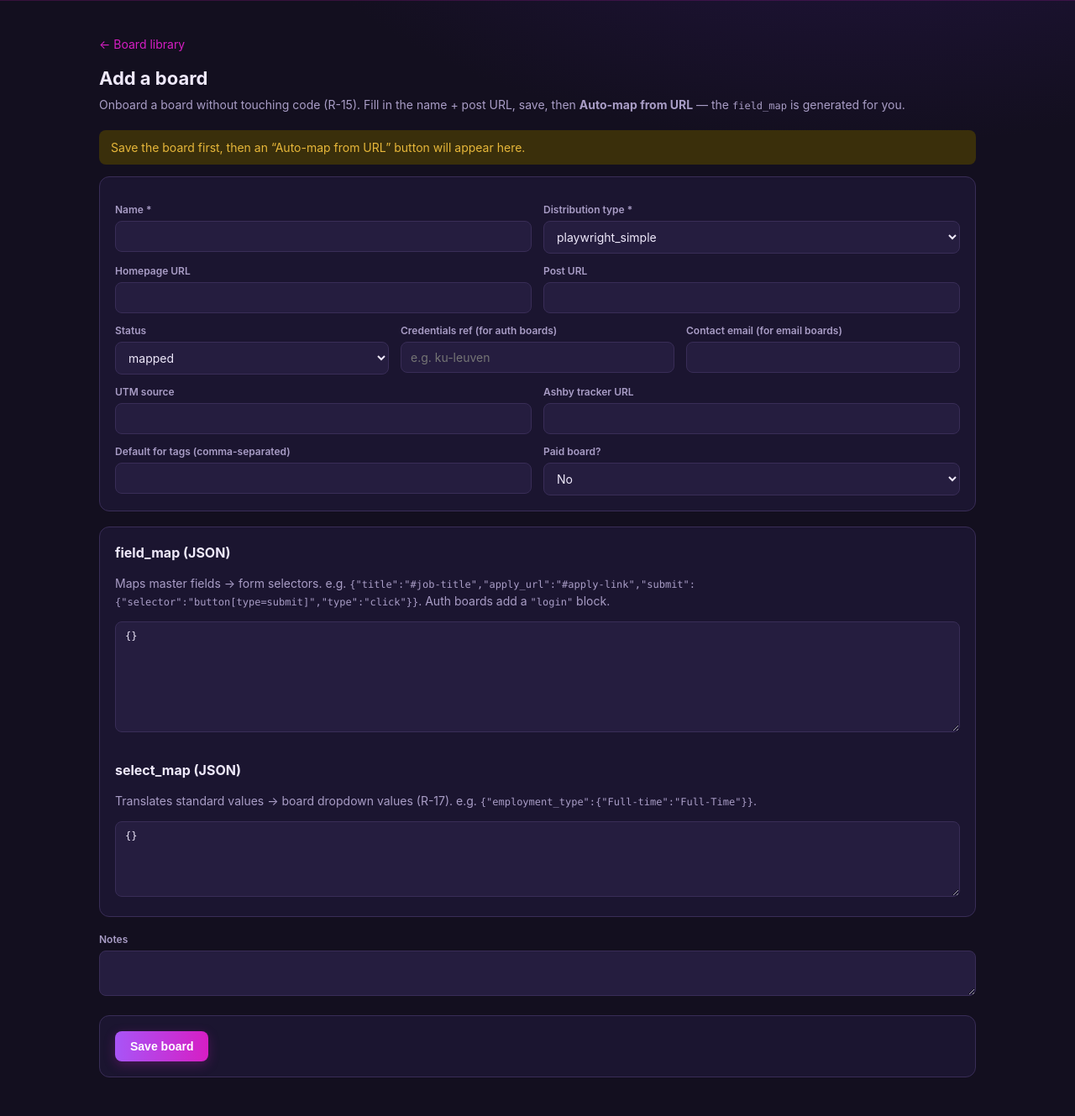
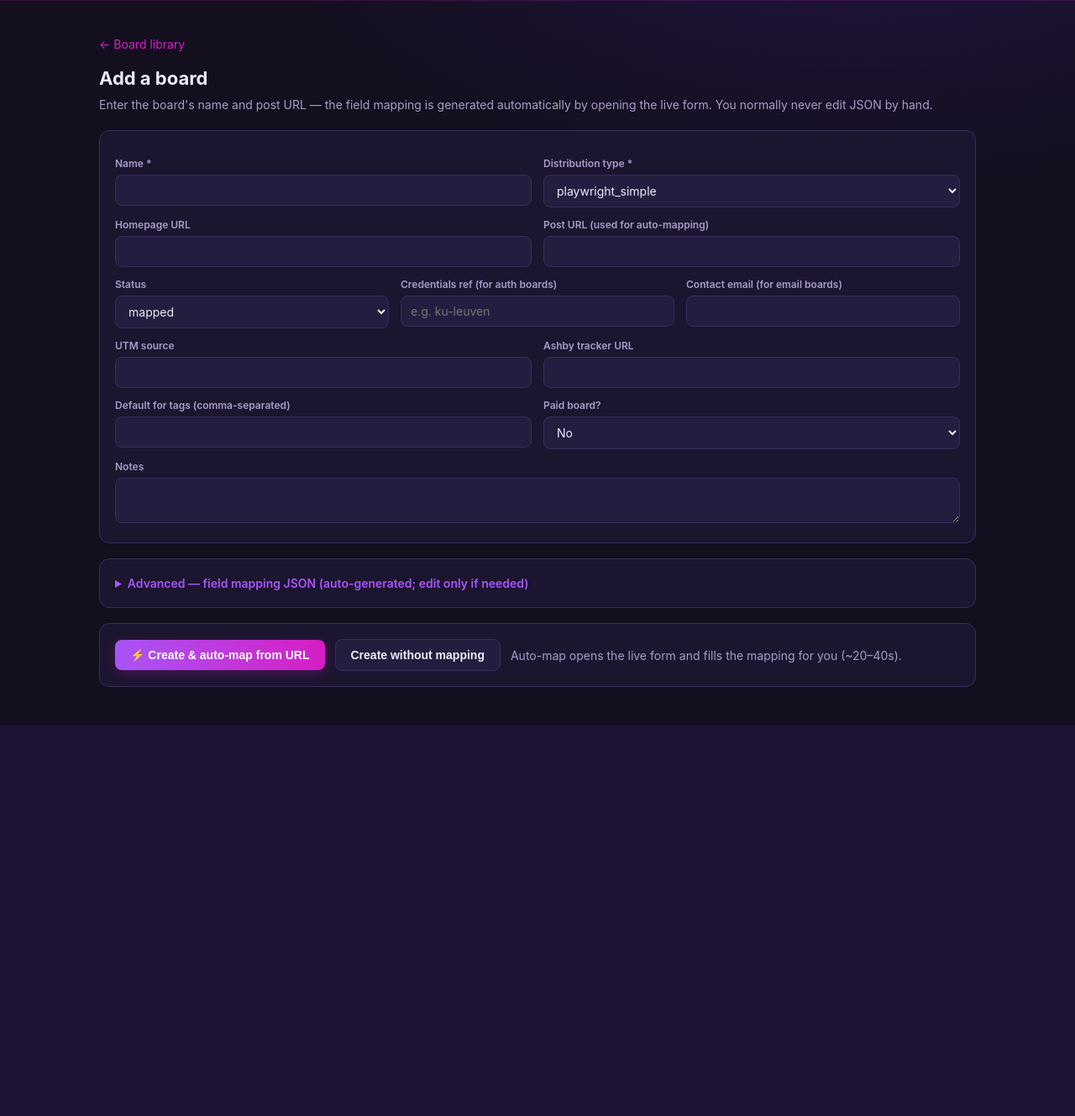
Before and after one commit to nadiachamana/marble-jobs, a FastAPI app: page /boards/new in a window 1280 px wide. Shown: the part 50-1379 px from the top of the page at 84% size. After the commit the page ends 914 px from the top, so only its background shows below. Run offline with FastAPI, Linux system fonts and the light colour scheme.

Commit message:
Make board onboarding URL-first: one-click Create & auto-map
The Add-board form led with raw field_map/select_map JSON, which contradicted
the automatic mapping. Now JSON is collapsed under an Advanced section (manual
override only), and the primary action is "Create & auto-map from URL" — saves
the board then inspects the live form and fills the mapping in one step.

Co-Authored-By: Claude Opus 4.8 (1M context) <noreply@anthropic.com>

```diff
--- a/app/templates/board_form.html
+++ b/app/templates/board_form.html
@@ -3,7 +3,8 @@
 {% block content %}
 <p><a href="/boards">← Board library</a></p>
 <h1>{{ 'Edit board' if board else 'Add a board' }}</h1>
-<p class="sub">Onboard a board without touching code (R-15). Fill in the name + post URL, save, then <strong>Auto-map from URL</strong> — the <span class="mono">field_map</span> is generated for you.</p>
+<p class="sub">Enter the board's name and post URL — the field mapping is generated
+automatically by opening the live form. You normally never edit JSON by hand.</p>
 
 {% if request.query_params.get('msg') %}
 <div class="flash" style="background:#1f3a2a;color:var(--green)">{{ request.query_params.get('msg') }}</div>
@@ -11,11 +12,9 @@
 
 {% if board %}
 <form method="post" action="/boards/{{ board.id }}/automap" style="margin-bottom:14px">
-  <button class="btn" type="submit">⚡ Auto-map field_map from post URL</button>
-  <span class="muted">Opens the live form, matches fields to the master schema, and fills in the JSON below. Takes ~20–40s.</span>
+  <button class="btn" type="submit">⚡ Auto-map from URL</button>
+  <span class="muted">Re-opens the live form, matches fields to the master schema, and regenerates the mapping. ~20–40s.</span>
 </form>
-{% else %}
-<div class="flash" style="background:#3a2f0b;color:var(--amber)">Save the board first, then an “Auto-map from URL” button will appear here.</div>
 {% endif %}
 
 <form method="post" action="/boards/save">
@@ -33,7 +32,7 @@
     </div>
     <div class="row two">
       <div><label>Homepage URL</label><input type="url" name="url" value="{{ board.url if board else '' }}"></div>
-      <div><label>Post URL</label><input type="url" name="post_url" value="{{ board.post_url if board else '' }}"></div>
+      <div><label>Post URL <span class="muted">(used for auto-mapping)</span></label><input type="url" name="post_url" value="{{ board.post_url if board else '' }}"></div>
     </div>
     <div class="row">
       <div><label>Status</label>
@@ -59,33 +58,38 @@
         </select>
       </div>
     </div>
+    <label>Notes</label>
+    <textarea name="notes" rows="2">{{ board.notes if board else '' }}</textarea>
   </div>
 
-  <div class="panel">
-    <h2 style="margin-top:0">field_map (JSON)</h2>
-    <p class="muted">Maps master fields → form selectors. e.g.
-      <span class="mono">{"title":"#job-title","apply_url":"#apply-link","submit":{"selector":"button[type=submit]","type":"click"}}</span>.
-      Auth boards add a <span class="mono">"login"</span> block.</p>
+  <!-- Advanced: the mapping is auto-generated; this is a manual override only. -->
+  <details class="panel" {% if board and board.field_map %}open{% endif %}>
+    <summary>Advanced — field mapping JSON (auto-generated; edit only if needed)</summary>
+    <div style="margin-top:14px">
+      <p class="muted">These are filled in automatically by <strong>Auto-map from URL</strong>.
+        Only touch them to fine-tune selectors (e.g. add a confirmed <span class="mono">submit</span> button).</p>
+      <label>field_map</label>
       <textarea name="field_map" rows="8" class="mono">{{ board.field_map | tojson(indent=2) if board and board.field_map else '{}' }}</textarea>
-
-    <h2>select_map (JSON)</h2>
-    <p class="muted">Translates standard values → board dropdown values (R-17). e.g.
-      <span class="mono">{"employment_type":{"Full-time":"Full-Time"}}</span>.</p>
+      <label>select_map <span class="muted">(dropdown value translations)</span></label>
       <textarea name="select_map" rows="5" class="mono">{{ board.select_map | tojson(indent=2) if board and board.select_map else '{}' }}</textarea>
 
       {% if board and board.raw_map %}
       <details style="margin-top:12px">
-      <summary>Original form map from CSV (reference for building field_map)</summary>
+        <summary>Original form layout from CSV (reference)</summary>
         <pre class="desc-preview mono">{{ board.raw_map }}</pre>
       </details>
       {% endif %}
     </div>
+  </details>
 
-  <label>Notes</label>
-  <textarea name="notes" rows="2">{{ board.notes if board else '' }}</textarea>
-
-  <div class="panel" style="margin-top:18px">
+  <div class="panel" style="display:flex; gap:12px; align-items:center; margin-top:18px">
+    {% if board %}
       <button class="btn" type="submit">Save board</button>
+    {% else %}
+      <button class="btn" type="submit" name="automap" value="1">⚡ Create &amp; auto-map from URL</button>
+      <button class="btn secondary" type="submit">Create without mapping</button>
+      <span class="muted">Auto-map opens the live form and fills the mapping for you (~20–40s).</span>
+    {% endif %}
   </div>
 </form>
 {% endblock %}
```
Also changed, not shown: app/routes/dashboard.py (+19 -1 lines). Lines whose indentation alone changed are shown as unchanged.
